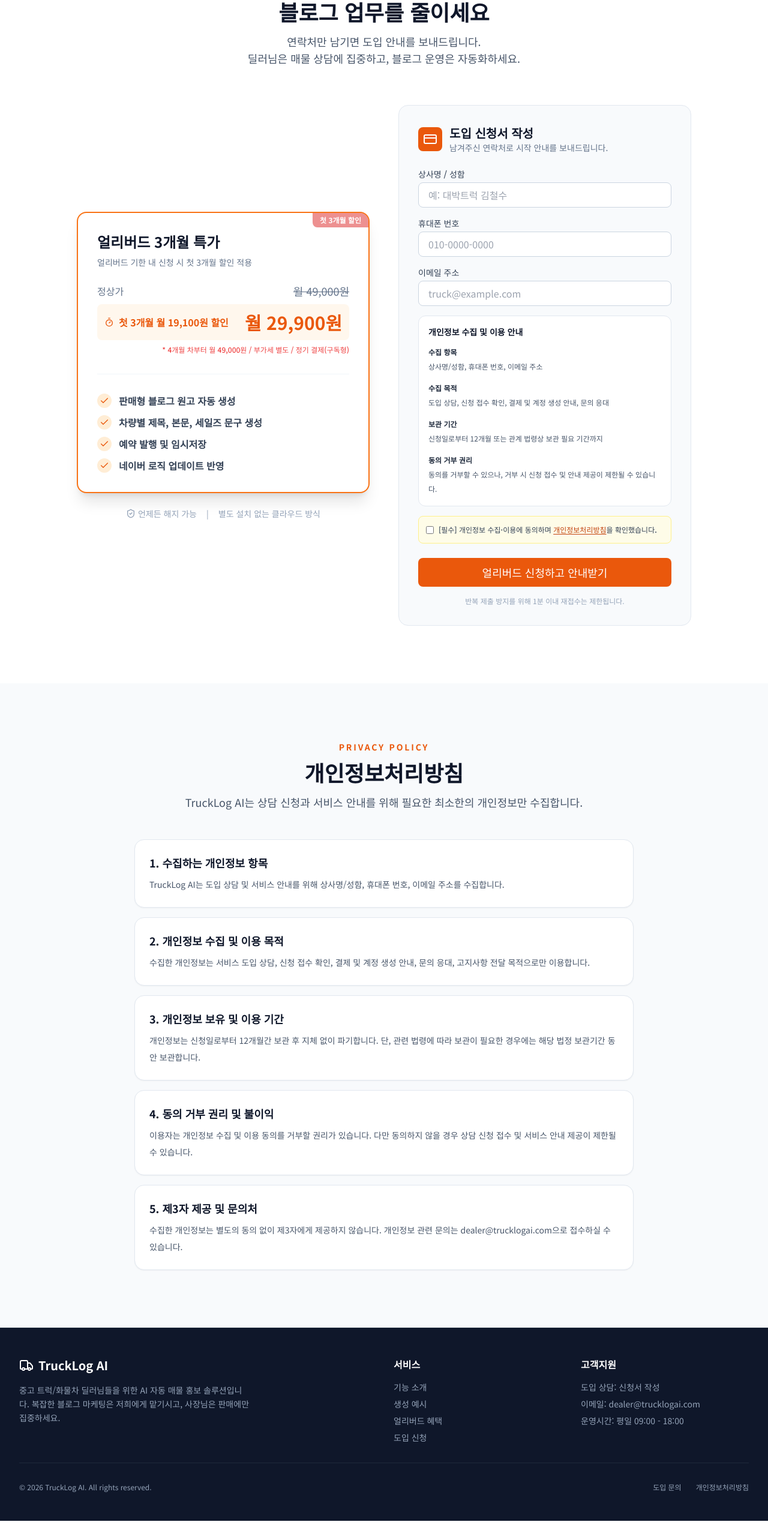
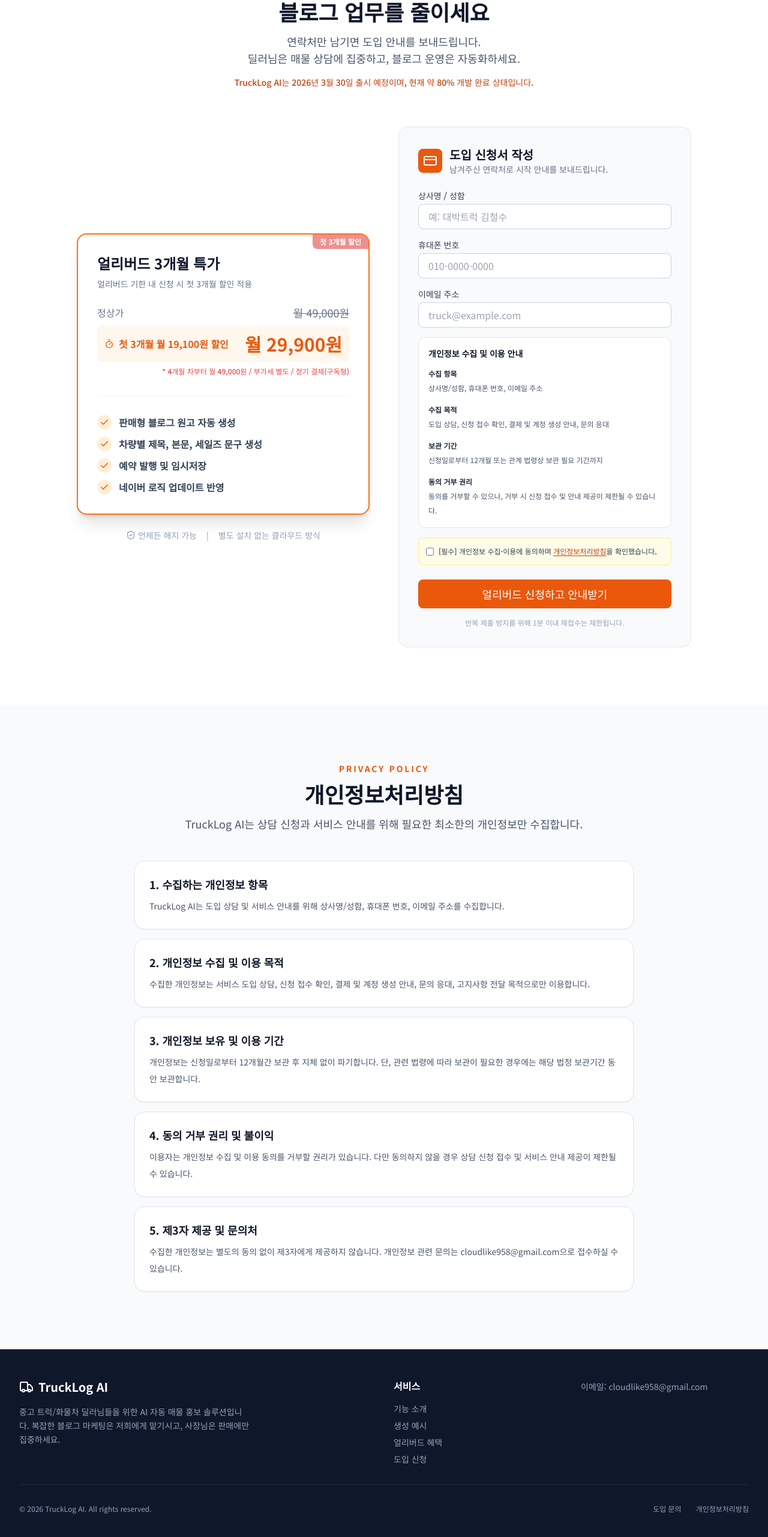
Before and after one commit to zxczxczxc9702/trucklog-ai-landing, a React (Vite) app: page / in a window 1280 px wide. Shown: the part 4264-6826 px from the top of the page at 60% size. Before the commit the page ends 6799 px from the top, so only its background shows below. Built offline with nearby package versions, Linux system fonts and the light colour scheme.

Commit message:
chore: update launch and contact copy

```diff
--- a/components/Footer.tsx
+++ b/components/Footer.tsx
@@ -28,12 +28,9 @@
             </ul>
           </div>
           <div>
-            <h4 className="text-white font-bold mb-4">고객지원</h4>
-            <ul className="space-y-2 text-sm">
-              <li><a href="#apply" className="hover:text-brand-400">도입 상담: 신청서 작성</a></li>
-              <li><a href="mailto:dealer@trucklogai.com" className="hover:text-brand-400">이메일: dealer@trucklogai.com</a></li>
-              <li>운영시간: 평일 09:00 - 18:00</li>
-            </ul>
+            <a href="mailto:cloudlike958@gmail.com" className="text-sm hover:text-brand-400">
+              이메일: cloudlike958@gmail.com
+            </a>
           </div>
         </div>
         <div className="border-t border-slate-800 pt-8 flex flex-col md:flex-row justify-between items-center text-xs">
--- a/components/Pricing.tsx
+++ b/components/Pricing.tsx
@@ -122,6 +122,9 @@
             연락처만 남기면 도입 안내를 보내드립니다.<br />
             딜러님은 매물 상담에 집중하고, 블로그 운영은 자동화하세요.
           </p>
+          <p className="mt-4 text-sm font-medium text-brand-700">
+            TruckLog AI는 2026년 3월 30일 출시 예정이며, 현재 약 80% 개발 완료 상태입니다.
+          </p>
         </div>
 
         <div className="grid md:grid-cols-2 gap-12 max-w-5xl mx-auto items-center">
@@ -185,12 +188,14 @@
                 </div>
                 <h3 className="text-2xl font-bold text-slate-900 mb-2">신청이 접수되었습니다!</h3>
                 <p className="text-slate-600 mb-6 leading-relaxed">
+                  TruckLog AI는 2026년 3월 30일 출시 예정이며, 현재 약 80% 개발 완료 상태입니다.<br/>
+                  <br/>
                   빠르게 시작을 원하시면 아래 계좌로 입금해 주세요.<br/>
                   <br/>
                   기업은행 49503179301019<br/>
                   예금주 : 강현욱<br/>
                   <br/>
-                  입금 확인 후 등록된 연락처로 계정 생성 및 시작 안내 문자를 보내드립니다.<br/>
+                  입금 확인 후 등록된 연락처로 2026년 3월 30일 출시 당일 실행 링크를 전달드리겠습니다.<br/>
                   <br/>
                   감사합니다.
                 </p>
--- a/components/PrivacyPolicySection.tsx
+++ b/components/PrivacyPolicySection.tsx
@@ -19,7 +19,7 @@
   },
   {
     title: '5. 제3자 제공 및 문의처',
-    body: '수집한 개인정보는 별도의 동의 없이 제3자에게 제공하지 않습니다. 개인정보 관련 문의는 dealer@trucklogai.com으로 접수하실 수 있습니다.',
+    body: '수집한 개인정보는 별도의 동의 없이 제3자에게 제공하지 않습니다. 개인정보 관련 문의는 cloudlike958@gmail.com으로 접수하실 수 있습니다.',
   },
 ];
 
```
